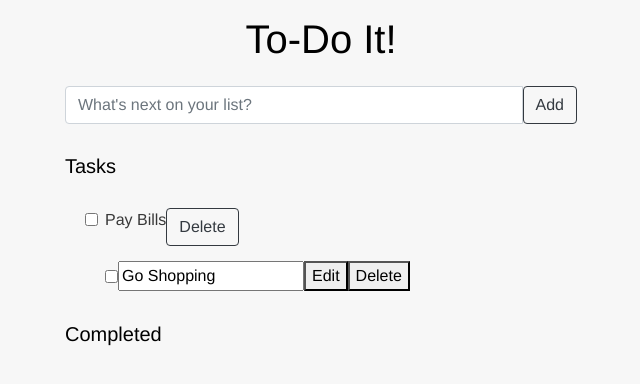
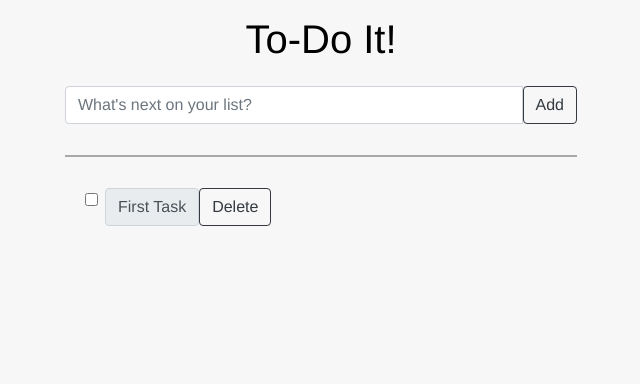
Before and after one commit to dgupta18/simple-todolist, a plain HTML site: page index.html in a window 1280 px wide. Shown: the whole page, without its empty margins (319-959 px from the left). Drawn offline with nearby package versions, Linux system fonts and the light colour scheme.

Commit message:
simplifying design

```diff
--- a/assets/main.css
+++ b/assets/main.css
@@ -14,11 +14,10 @@ h1 {
     color: black;
 }
 
-h5 {
-    color: black;
+hr {
+  border-width: 2px 0;
+  border-color: darkgrey;
 }
-
-
 
 #container {
     height: auto;
@@ -29,8 +28,6 @@ h5 {
 
     position: relative;
 }
-
-
 
 .additem {
     display: flex;
@@ -53,9 +50,9 @@ h5 {
     align-items: center;
 }
 
-.completed {
+#incomplete-tasks > .row {
     display: flex;
     flex-wrap: wrap;
-    justify-content: left;
+    justify-content: center;
     align-items: center;
 }
--- a/index.html
+++ b/index.html
@@ -33,8 +33,7 @@
                 </div>
             </div>
 
-
-            <h5>Tasks</h5>
+            <hr>
 
             <!-- tasks to do -->
             <div class="todo">
@@ -45,35 +44,30 @@
                 </div> -->
                 <ul>
                     <li id="incomplete-tasks">
-                        <div class="input-group">
+
+                        <!-- <div class="input-group">
                             <input type="checkbox" class="form-check-input">
                             <label>Pay Bills</label>
+                            <span class="input-group-btn">
+                                <button type="button" class="btn btn-outline-dark">Delete</button>
+                            </span>
+                        </div> -->
+
+                        <div class="input-group">
+                            <input class="form-check-input" type="checkbox">
+                            <span class="input-group-text">First Task</span>
+                            <!-- <span class="input-group-prepend">
+                            </span> -->
                             <span class="input-group-btn">
                                 <button type="button" class="btn btn-outline-dark">Delete</button>
                             </span>
                         </div>
 
                     </li>
-                    <li class="editMode" id="incomplete-tasks">
-                        <input type="checkbox">
-                        <input type="text" value="Go Shopping">
-                        <button class="edit">Edit</button>
-                        <button class="delete">Delete</button>
-                    </li>
+
                 </ul>
 
             </div>
-
-
-            <h5>Completed</h5>
-
-            <!-- tasks completed -->
-            <div class="completed">
-
-
-
-            </div>
-
 
         </div>
 
```
